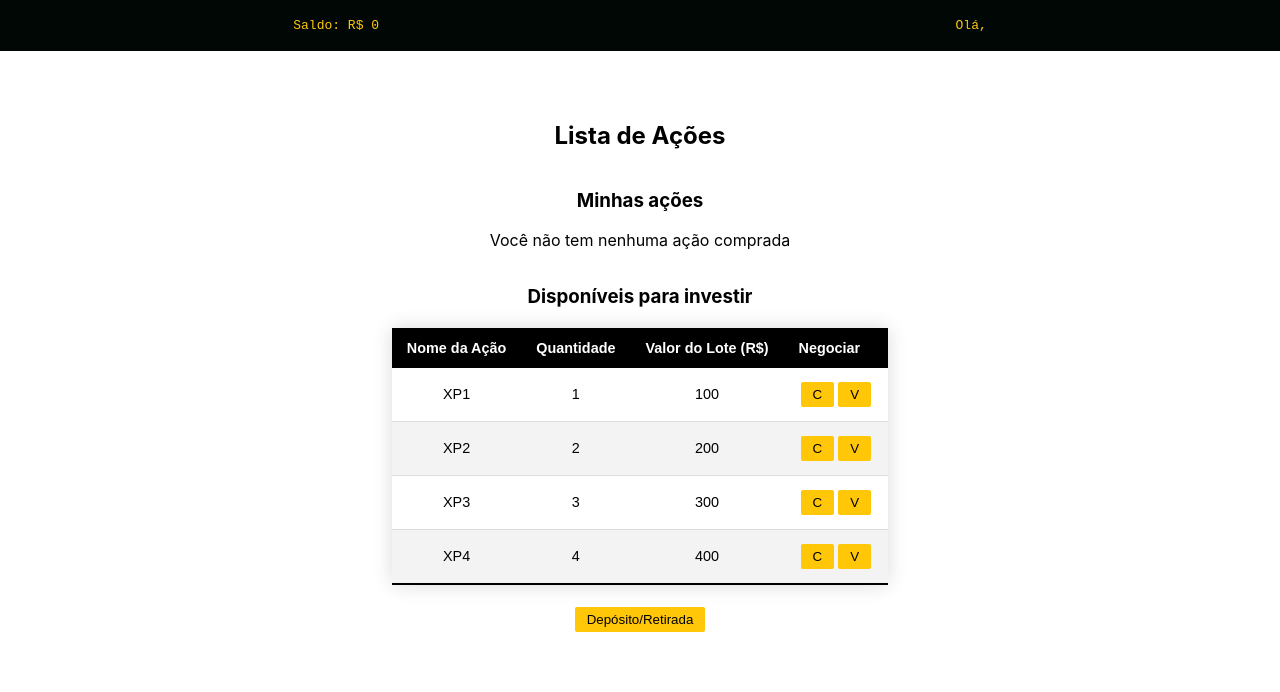
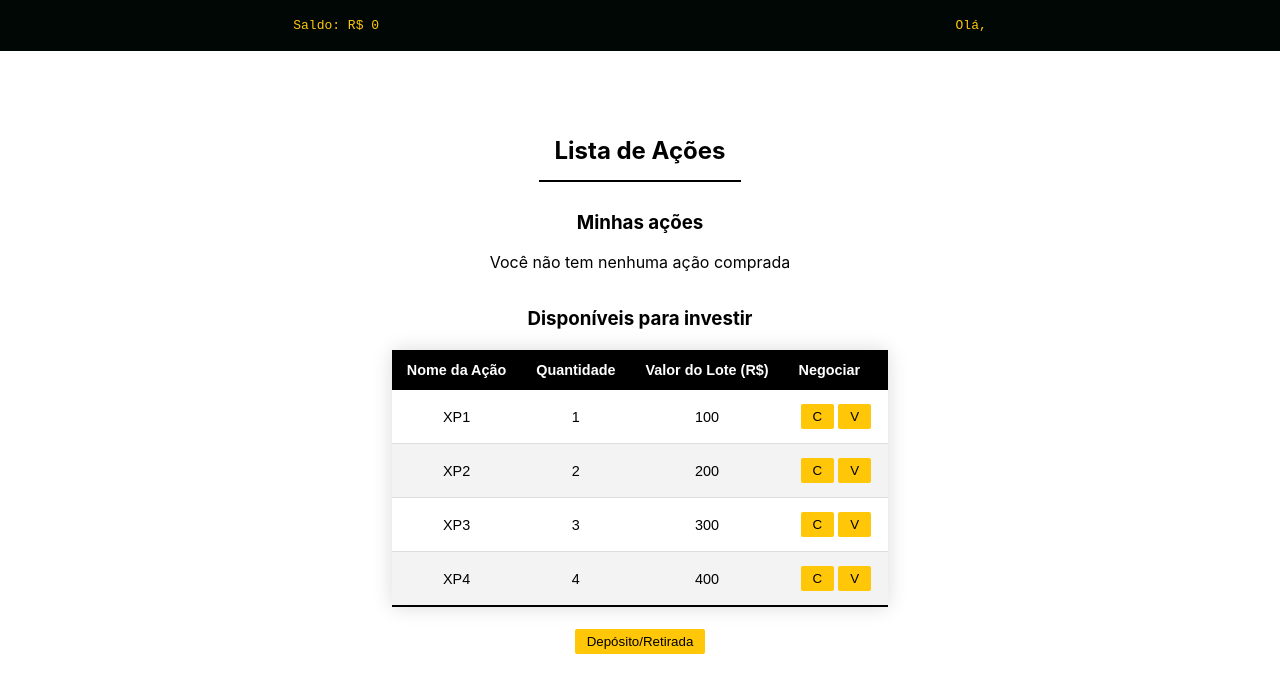
Before and after one commit to Yasmim-Matos/desafio-pratico-ps-xp, a React (Create React App) app: page /desafio-pratico-ps-xp/stocklist in a window 1280 px wide. Shown: the top 692 px of the page. Built offline with nearby package versions, Linux system fonts and the light colour scheme.

Commit message:
feat (style): some changes were made on 'StockListPage' style file to make the page view better

```diff
--- a/src/styles/StockListPage.css
+++ b/src/styles/StockListPage.css
@@ -4,6 +4,12 @@
     flex-direction: column;
     text-align: center;
     margin-top: 50px;
+}
+
+.stock-list-container h1 {
+    border-bottom: 2px black solid;
+    padding: 15px;
+    margin-bottom: 10px;
 }
 
 .stock-list-container button {
```
